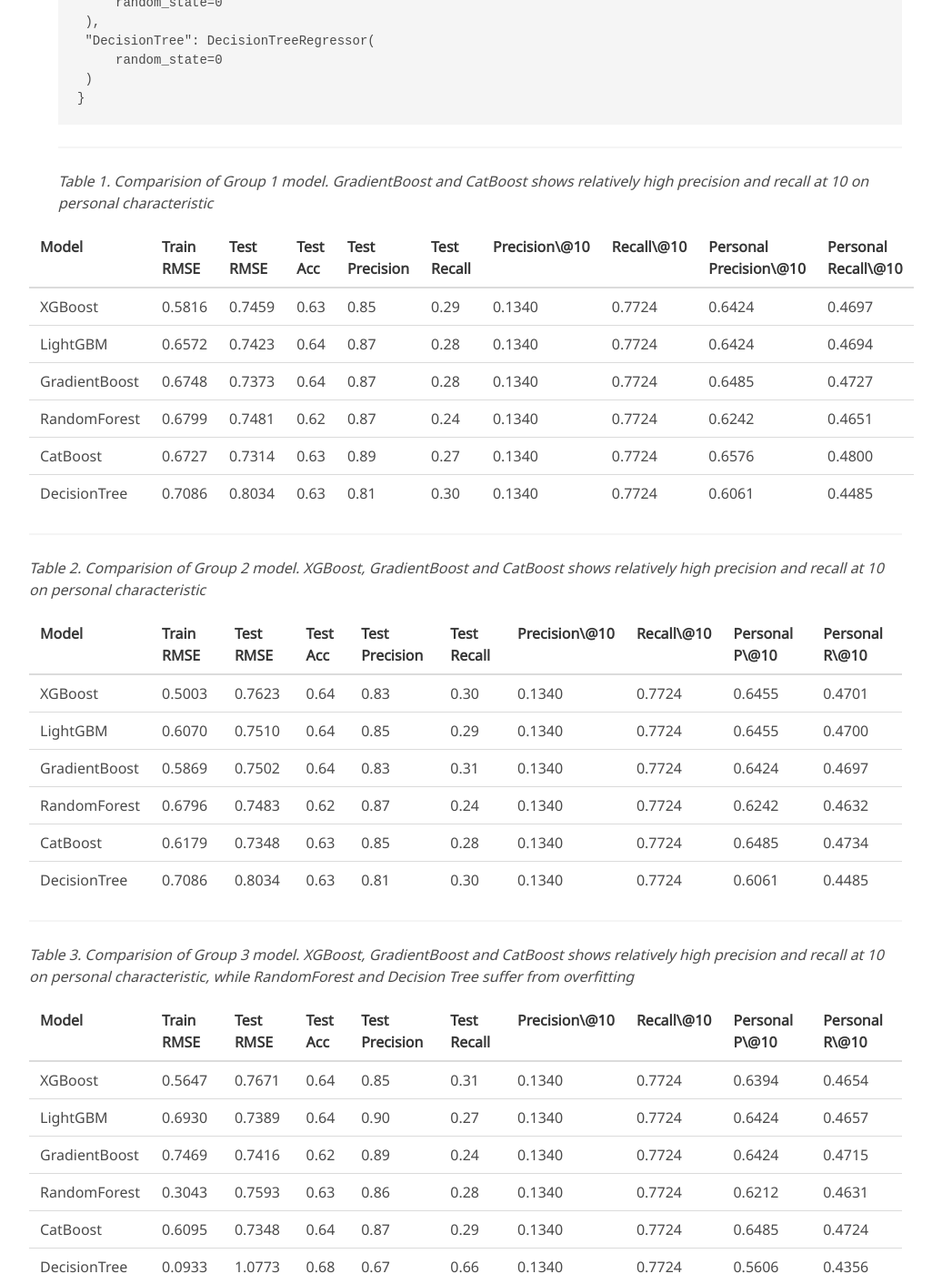
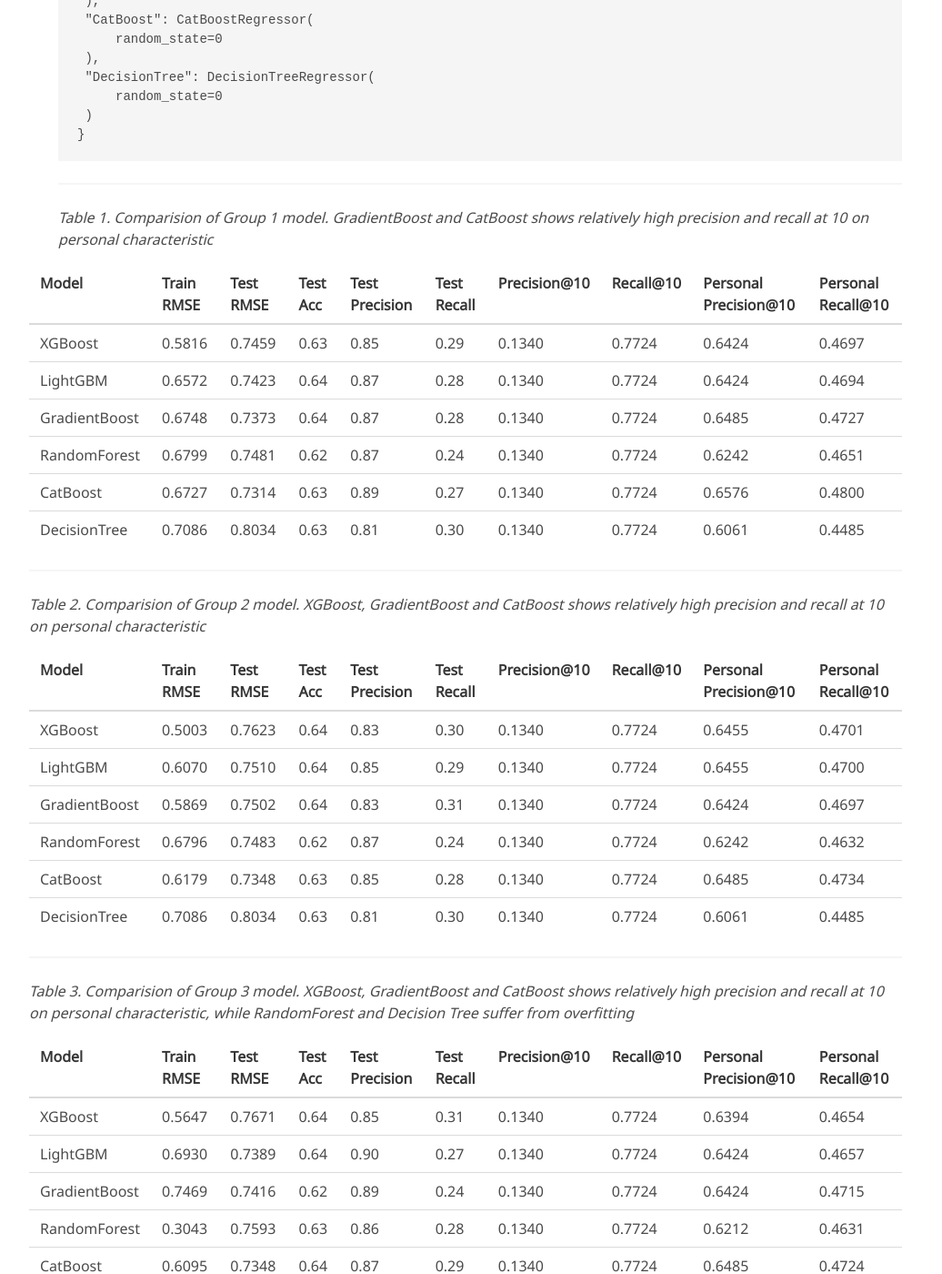
Before and after one commit to minchoCoin/capstone-team-24-page, a Jekyll site: the page built from index.md, in a window 1280 px wide and 1400 px high, scrolled down 24763 px. Shown: the whole window at 91% size, without its empty margins (128-1164 px from the left). Built offline with Jekyll 4.4.1, drawn with Linux system fonts in a browser that asks for light colours; some web fonts are replaced; some of the changed text lies outside the part shown.

Commit message:
Update index.md

```diff
--- a/index.md
+++ b/index.md
@@ -395,7 +397,7 @@ models = {
 -----------------
 *Table 1. Comparision of Group 1 model. GradientBoost and CatBoost shows relatively high precision and recall at 10 on personal characteristic*
 
-| Model         | Train RMSE | Test RMSE | Test Acc | Test Precision | Test Recall | Precision\@10 | Recall\@10 | Personal Precision\@10 | Personal Recall\@10 |
+| Model         | Train RMSE | Test RMSE | Test Acc | Test Precision | Test Recall | Precision@10 | Recall@10 | Personal Precision@10 | Personal Recall@10 |
 | ------------- | ---------- | --------- | -------- | -------------- | ----------- | ------------- | ---------- | -------------- | -------------- |
 | XGBoost       | 0.5816     | 0.7459    | 0.63     | 0.85           | 0.29        | 0.1340        | 0.7724     | 0.6424         | 0.4697         |
 | LightGBM      | 0.6572     | 0.7423    | 0.64     | 0.87           | 0.28        | 0.1340        | 0.7724     | 0.6424         | 0.4694         |
@@ -407,7 +409,7 @@ models = {
 -----------------
 *Table 2. Comparision of Group 2 model. XGBoost, GradientBoost and CatBoost shows relatively high precision and recall at 10 on personal characteristic*
 
-| Model         | Train RMSE | Test RMSE | Test Acc | Test Precision | Test Recall | Precision\@10 | Recall\@10 | Personal P\@10 | Personal R\@10 |
+| Model         | Train RMSE | Test RMSE | Test Acc | Test Precision | Test Recall | Precision@10 | Recall@10 | Personal Precision@10 | Personal Recall@10 |
 | ------------- | ---------- | --------- | -------- | -------------- | ----------- | ------------- | ---------- | -------------- | -------------- |
 | XGBoost       | 0.5003     | 0.7623    | 0.64     | 0.83           | 0.30        | 0.1340        | 0.7724     | 0.6455         | 0.4701         |
 | LightGBM      | 0.6070     | 0.7510    | 0.64     | 0.85           | 0.29        | 0.1340        | 0.7724     | 0.6455         | 0.4700         |
@@ -420,7 +422,7 @@ models = {
 
 *Table 3. Comparision of Group 3 model. XGBoost, GradientBoost and CatBoost shows relatively high precision and recall at 10 on personal characteristic, while RandomForest and Decision Tree suffer from overfitting*
 
-| Model            | Train RMSE | Test RMSE | Test Acc | Test Precision | Test Recall | Precision\@10 | Recall\@10 | Personal P\@10 | Personal R\@10 |
+| Model            | Train RMSE | Test RMSE | Test Acc | Test Precision | Test Recall | Precision@10 | Recall@10 | Personal Precision@10 | Personal Recall@10 |
 | ---------------- | ---------- | --------- | -------- | -------------- | ----------- | ------------- | ---------- | -------------- | -------------- |
 | XGBoost      | 0.5647     | 0.7671    | 0.64     | 0.85           | 0.31        | 0.1340        | 0.7724     | 0.6394         | 0.4654         |
 | LightGBM     | 0.6930     | 0.7389    | 0.64     | 0.90           | 0.27        | 0.1340        | 0.7724     | 0.6424         | 0.4657         |
```
Also changed, not shown: other parts of index.md (+2 -0 lines).
